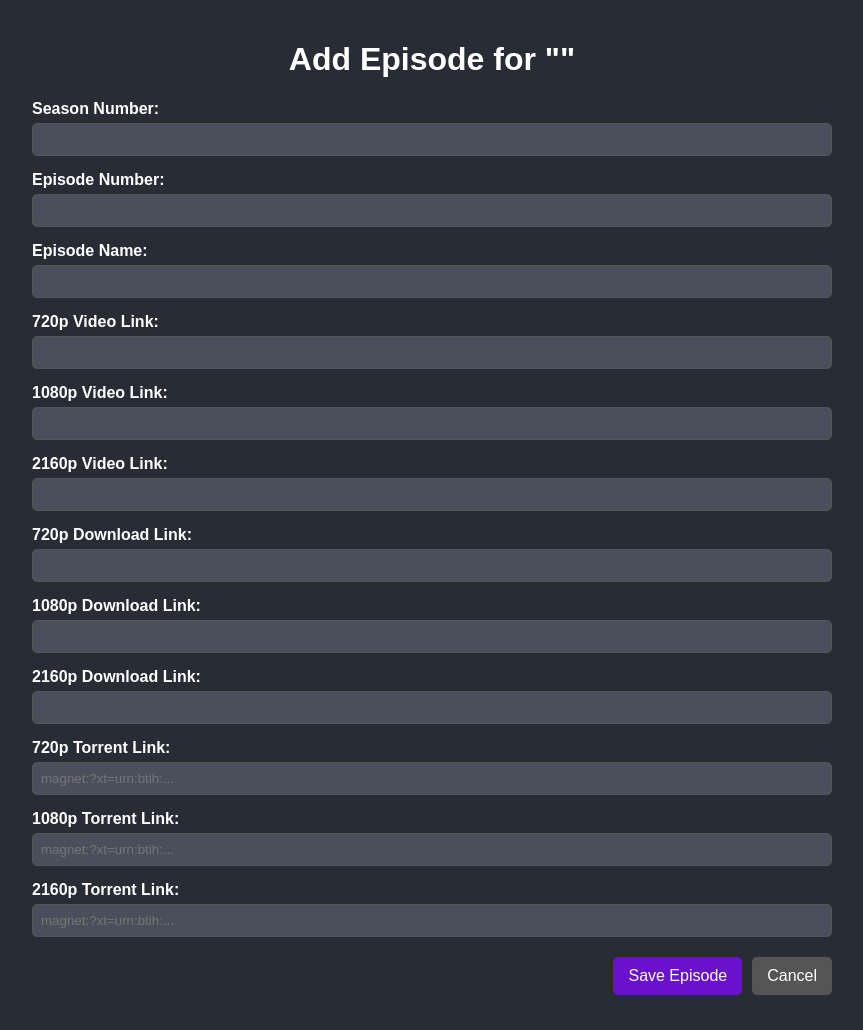
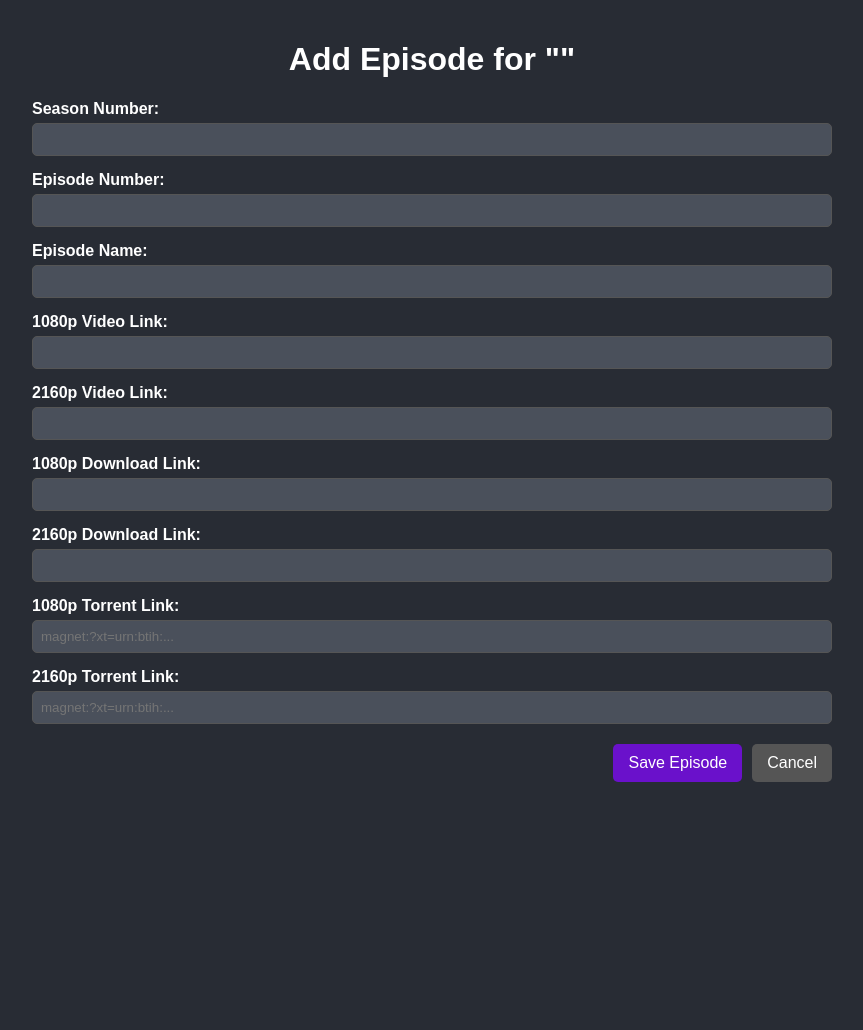
Before and after one commit to Venuboy34/databaseoffilmzithatworkwitheveryfunctiom, a Flask app: template templates/add_episode.html in a window 1280 px wide. Shown: the whole page, without its empty margins (208-1071 px from the left). After the commit the page ends 782 px from the top, so only its background shows below. Run offline with Flask 3, Linux system fonts and the light colour scheme; the template is opened without the code that fills it, so the values that code supplies are empty; some libraries are stand-ins or nearby versions.

Commit message:
Update add_episode.html

```diff
--- a/templates/add_episode.html
+++ b/templates/add_episode.html
@@ -44,10 +44,6 @@
         </div>
 
         <div>
-            <label for="video_720p">720p Video Link:</label>
-            <input type="text" id="video_720p" name="video_720p">
-        </div>
-        <div>
             <label for="video_1080p">1080p Video Link:</label>
             <input type="text" id="video_1080p" name="video_1080p">
         </div>
@@ -57,10 +53,6 @@
         </div>
 
         <div>
-            <label for="download_720p">720p Download Link:</label>
-            <input type="text" id="download_720p" name="download_720p">
-        </div>
-        <div>
             <label for="download_1080p">1080p Download Link:</label>
             <input type="text" id="download_1080p" name="download_1080p">
         </div>
@@ -69,10 +61,6 @@
             <input type="text" id="download_2160p" name="download_2160p">
         </div>
 
-        <div>
-            <label for="torrent_720p">720p Torrent Link:</label>
-            <input type="text" id="torrent_720p" name="torrent_720p" placeholder="magnet:?xt=urn:btih:...">
-        </div>
         <div>
             <label for="torrent_1080p">1080p Torrent Link:</label>
             <input type="text" id="torrent_1080p" name="torrent_1080p" placeholder="magnet:?xt=urn:btih:...">
@@ -97,26 +85,20 @@
                 return;
             }
 
-            // You might want to fetch media details here to display the title
-            // For now, we'll assume '{{ media.title }}' is populated by the server.
-
             document.getElementById('add-episode-form').addEventListener('submit', async function(event) {
                 event.preventDefault();
                 const form = event.target;
                 const formData = new FormData(form);
 
                 const videoLinks = {};
-                if (formData.get('video_720p')) videoLinks['720p'] = formData.get('video_720p');
                 if (formData.get('video_1080p')) videoLinks['1080p'] = formData.get('video_1080p');
                 if (formData.get('video_2160p')) videoLinks['2160p'] = formData.get('video_2160p');
 
                 const downloadLinks = {};
-                if (formData.get('download_720p')) downloadLinks['720p'] = { url: formData.get('download_720p'), file_type: 'webrip' };
                 if (formData.get('download_1080p')) downloadLinks['1080p'] = { url: formData.get('download_1080p'), file_type: 'webrip' };
                 if (formData.get('download_2160p')) downloadLinks['2160p'] = { url: formData.get('download_2160p'), file_type: 'webrip' };
 
                 const torrentLinks = {};
-                if (formData.get('torrent_720p')) torrentLinks['720p'] = formData.get('torrent_720p');
                 if (formData.get('torrent_1080p')) torrentLinks['1080p'] = formData.get('torrent_1080p');
                 if (formData.get('torrent_2160p')) torrentLinks['2160p'] = formData.get('torrent_2160p');
 
@@ -130,9 +112,8 @@
                 };
 
                 try {
-                    // Assuming the endpoint for updating episodes is /api/admin/media/<media_id>/episode
                     const response = await fetch(`/api/admin/media/${mediaId}/episode`, {
-                        method: 'POST', // Or PUT, depending on your API for adding/updating episodes
+                        method: 'POST',
                         headers: {
                             'Content-Type': 'application/json',
                             'Authorization': 'Basic ' + btoa('venura:venura')
@@ -142,7 +123,7 @@
                     const result = await response.json();
                     if (response.ok) {
                         alert('Episode saved successfully!');
-                        window.location.href = `/admin/edit?id=${mediaId}`; // Redirect back to edit media page
+                        window.location.href = `/admin/edit?id=${mediaId}`;
                     } else {
                         alert('Error: ' + result.message);
                     }
```
